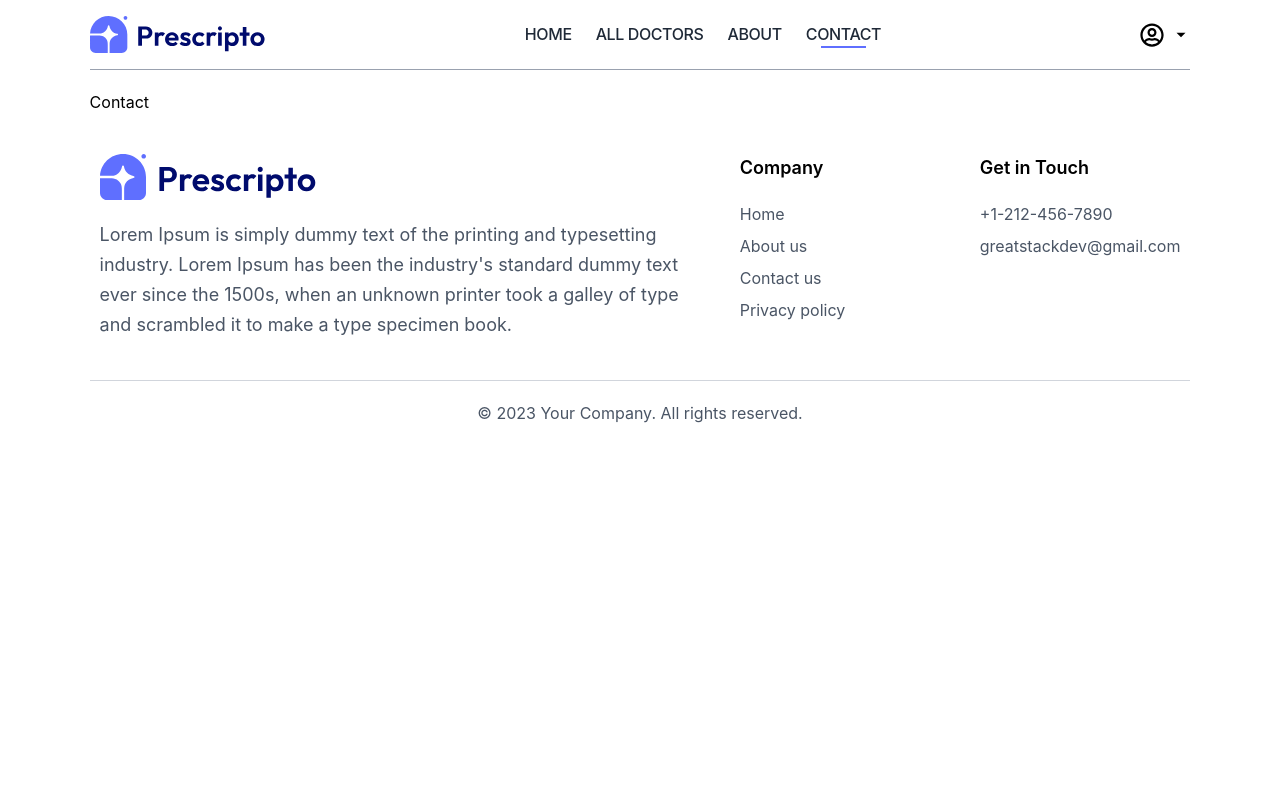
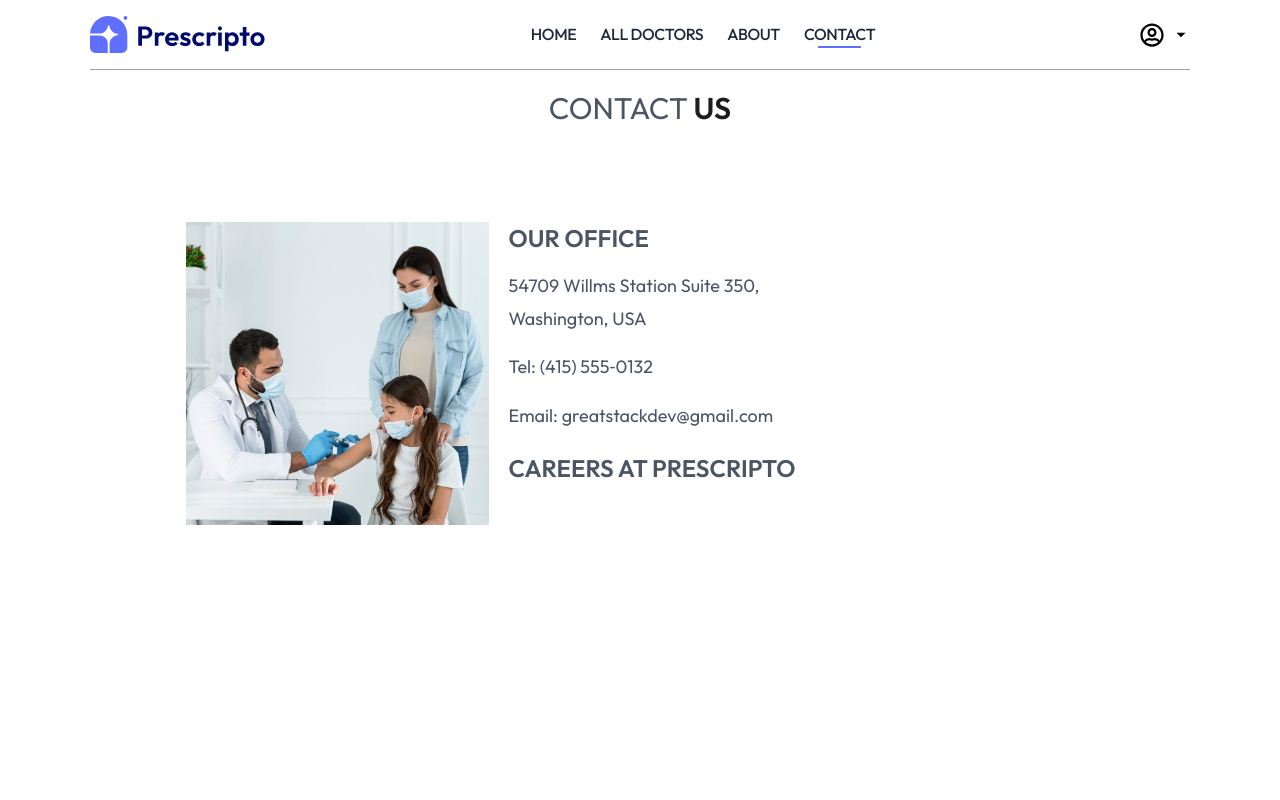
Before and after one commit to mostafa93sh/Descripto, a React (Vite) app: page /contact in a window 1280 px wide. Shown: the top 800 px of the page. Built offline with nearby package versions, Linux system fonts and the light colour scheme.

Commit message:
feat(contact): implement contact page layout
- Import and configure Outfit font in CSS
- Add contact page layout with office info
- Integrate contact image asset

```diff
--- a/src/index.css
+++ b/src/index.css
@@ -1,6 +1,8 @@
 @import url("https://fonts.googleapis.com/css2?family=Cairo:wght@200..1000&family=Inter:ital,opsz,wght@0,14..32,100..900;1,14..32,100..900&family=Poppins:ital,wght@0,100;0,200;0,300;0,400;0,500;0,600;0,700;0,800;0,900;1,100;1,200;1,300;1,400;1,500;1,600;1,700;1,800;1,900&display=swap");
+@import url("https://fonts.googleapis.com/css2?family=Cairo:wght@200..1000&family=Inter:ital,opsz,wght@0,14..32,100..900;1,14..32,100..900&family=Outfit:wght@100..900&family=Poppins:ital,wght@0,100;0,200;0,300;0,400;0,500;0,600;0,700;0,800;0,900;1,100;1,200;1,300;1,400;1,500;1,600;1,700;1,800;1,900&display=swap");
 @import "tailwindcss";
 
 @theme {
   --color-primary: #5f6fff;
+  --font-sans: "Outfit", sans-serif;
 }
--- a/src/pages/Contact.jsx
+++ b/src/pages/Contact.jsx
@@ -1,4 +1,34 @@
+import { assets } from "../assets/assets";
+
 const Contact = () => {
-  return <div>Contact</div>;
+  return (
+    <section className="min-h-screen">
+      <p className="font-sans text-3xl tracking-0 uppercase text-[#4B5563] text-center mb-4">
+        Contact <span className="text-[#1d1d1d] font-semibold">Us</span>
+      </p>
+      <div className="flex flex-col md:flex-row gap-5 px-24 py-20">
+        <div className="basis-1/3">
+          <img src={assets.contact_image} alt="contact us" />
+        </div>
+        <div>
+          <p className="uppercase text-2xl font-semibold text-[#4B5563]">
+            Our office
+          </p>
+          <p className="text-gray-600 mt-4 text-lg leading-[180%] max-w-81.25">
+            54709 Willms Station Suite 350, Washington, USA
+          </p>
+          <p className="text-gray-600 mt-4 text-lg leading-[180%] max-w-81.25">
+            Tel: (415) 555‑0132
+          </p>
+          <p className="text-gray-600 mt-4 text-lg leading-[180%] max-w-96">
+            Email: greatstackdev@gmail.com
+          </p>
+          <p className="uppercase text-2xl font-semibold text-[#4B5563] mt-5">
+            Careers at PRESCRIPTO
+          </p>
+        </div>
+      </div>
+    </section>
+  );
 };
 export default Contact;
```
